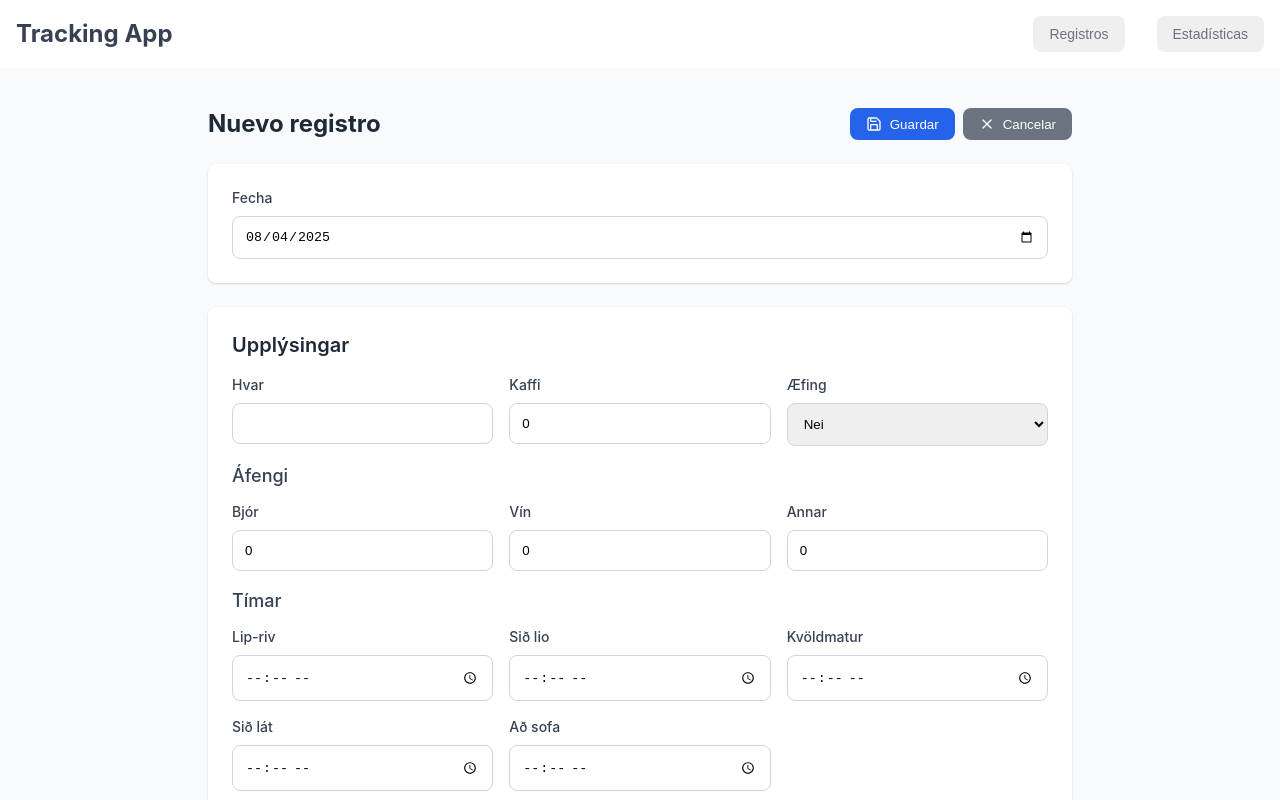
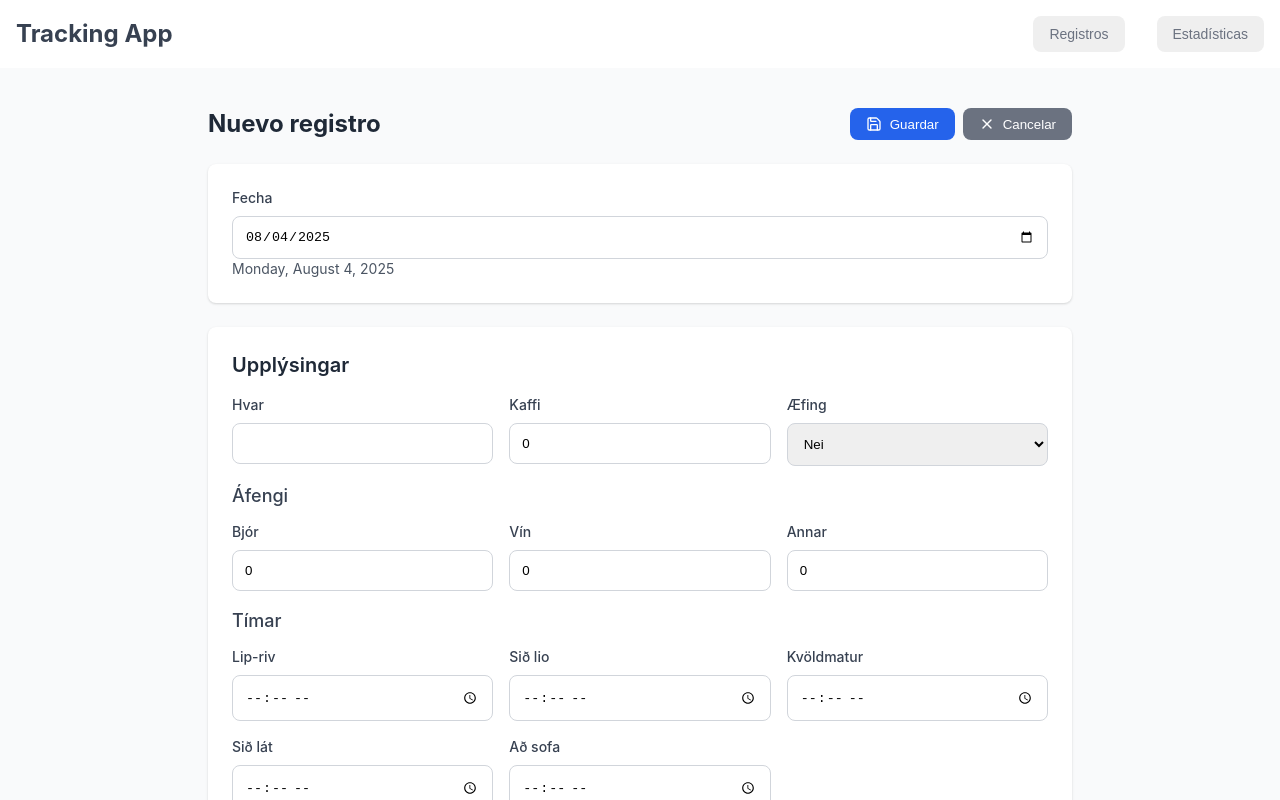
Before and after one commit to tervingo/naeturbok-front, a React (Create React App) app: page / in a window 1280 px wide. Both pictures are taken after a click on the button "Nuevo registro". Shown: the top 800 px of the page. Built offline with nearby package versions, Linux system fonts and the light colour scheme; no server answers.

Commit message:
Añade día de la semana a fecha

```diff
--- a/src/components/RecordForm.js
+++ b/src/components/RecordForm.js
@@ -8,6 +8,15 @@ const RecordForm = ({
   onCancel,
   loading
 }) => {
+  const formatDateWithWeekday = (dateStr) => {
+    if (!dateStr) return '';
+    return new Date(dateStr).toLocaleDateString('is-IS', {
+      weekday: 'long',
+      year: 'numeric',
+      month: 'long',
+      day: 'numeric'
+    });
+  };
   const addLeak = () => {
     setRecord(prev => ({
       ...prev,
@@ -107,6 +116,11 @@ const RecordForm = ({
           onChange={(e) => setRecord(prev => ({ ...prev, date: e.target.value }))}
           className="w-full p-3 border border-gray-300 rounded-lg focus:ring-2 focus:ring-blue-500 focus:border-transparent"
         />
+        {record.date && (
+          <div className="mt-2 text-sm text-gray-600">
+            {formatDateWithWeekday(record.date)}
+          </div>
+        )}
       </div>
 
       {/* Upplýsingar */}
--- a/src/components/RecordList.js
+++ b/src/components/RecordList.js
@@ -10,6 +10,7 @@ const RecordList = ({
 }) => {
   const formatDate = (dateStr) => {
     return new Date(dateStr).toLocaleDateString('is-IS', {
+      weekday: 'long',
       year: 'numeric',
       month: 'long',
       day: 'numeric'
```
